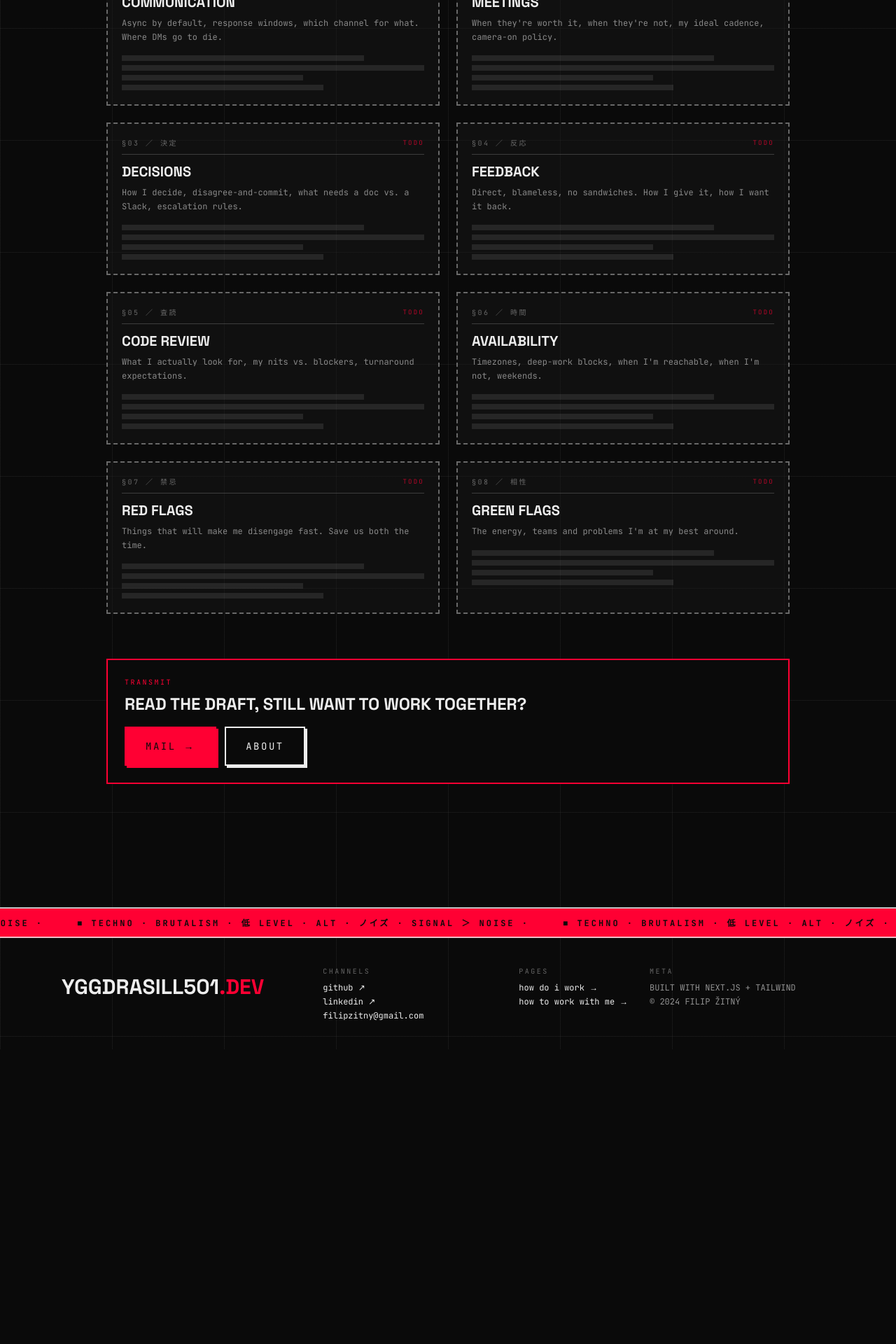
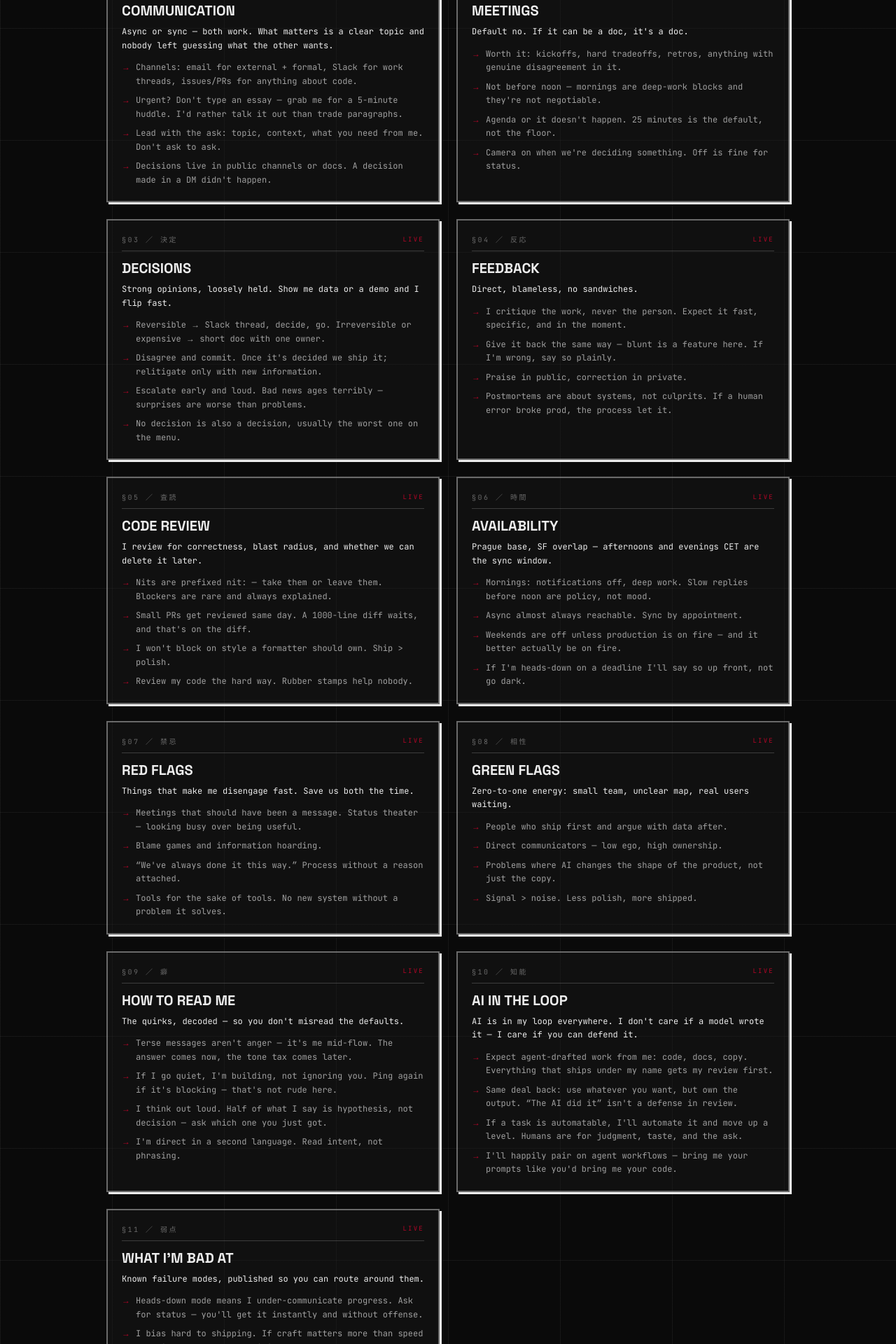
Before and after one commit to Yggdrasill501/yggdrasill501.dev, a Next.js app: page /how-to-work-with-me in a window 1280 px wide. Shown: the part 440-2360 px from the top of the page at 70% size. Before the commit the page ends 1939 px from the top, so only its background shows below. Built offline with nearby package versions, Linux system fonts and the light colour scheme.

Commit message:
feat(htwwm): update the section

```diff
--- a/app/how-to-work-with-me/page.tsx
+++ b/app/how-to-work-with-me/page.tsx
@@ -1,59 +1,149 @@
 import Link from "next/link";
 import Nav from "../components/Nav";
 import Footer from "../components/Footer";
-import { Badge } from "../components/ui/badge";
 import { Button } from "../components/ui/button";
 
 export const metadata = { title: "HOW TO WORK WITH ME / 説明書 — Filip Žitný" };
 
-const blocks: Array<{ index: string; kana: string; title: string; hint: string }> = [
+const blocks: Array<{
+  index: string;
+  kana: string;
+  title: string;
+  prime: string;
+  rules: string[];
+}> = [
   {
     index: "01",
     kana: "通信",
     title: "COMMUNICATION",
-    hint: "Async by default, response windows, which channel for what. Where DMs go to die.",
+    prime:
+      "Async or sync — both work. What matters is a clear topic and nobody left guessing what the other wants.",
+    rules: [
+      "Channels: email for external + formal, Slack for work threads, issues/PRs for anything about code.",
+      "Urgent? Don't type an essay — grab me for a 5-minute huddle. I'd rather talk it out than trade paragraphs.",
+      "Lead with the ask: topic, context, what you need from me. Don't ask to ask.",
+      "Decisions live in public channels or docs. A decision made in a DM didn't happen.",
+    ],
   },
   {
     index: "02",
     kana: "会議",
     title: "MEETINGS",
-    hint: "When they're worth it, when they're not, my ideal cadence, camera-on policy.",
+    prime: "Default no. If it can be a doc, it's a doc.",
+    rules: [
+      "Worth it: kickoffs, hard tradeoffs, retros, anything with genuine disagreement in it.",
+      "Not before noon — mornings are deep-work blocks and they're not negotiable.",
+      "Agenda or it doesn't happen. 25 minutes is the default, not the floor.",
+      "Camera on when we're deciding something. Off is fine for status.",
+    ],
   },
   {
     index: "03",
     kana: "決定",
     title: "DECISIONS",
-    hint: "How I decide, disagree-and-commit, what needs a doc vs. a Slack, escalation rules.",
+    prime: "Strong opinions, loosely held. Show me data or a demo and I flip fast.",
+    rules: [
+      "Reversible → Slack thread, decide, go. Irreversible or expensive → short doc with one owner.",
+      "Disagree and commit. Once it's decided we ship it; relitigate only with new information.",
+      "Escalate early and loud. Bad news ages terribly — surprises are worse than problems.",
+      "No decision is also a decision, usually the worst one on the menu.",
+    ],
   },
   {
     index: "04",
     kana: "反応",
     title: "FEEDBACK",
-    hint: "Direct, blameless, no sandwiches. How I give it, how I want it back.",
+    prime: "Direct, blameless, no sandwiches.",
+    rules: [
+      "I critique the work, never the person. Expect it fast, specific, and in the moment.",
+      "Give it back the same way — blunt is a feature here. If I'm wrong, say so plainly.",
+      "Praise in public, correction in private.",
+      "Postmortems are about systems, not culprits. If a human error broke prod, the process let it.",
+    ],
   },
   {
     index: "05",
     kana: "査読",
     title: "CODE REVIEW",
-    hint: "What I actually look for, my nits vs. blockers, turnaround expectations.",
+    prime: "I review for correctness, blast radius, and whether we can delete it later.",
+    rules: [
+      "Nits are prefixed nit: — take them or leave them. Blockers are rare and always explained.",
+      "Small PRs get reviewed same day. A 1000-line diff waits, and that's on the diff.",
+      "I won't block on style a formatter should own. Ship > polish.",
+      "Review my code the hard way. Rubber stamps help nobody.",
+    ],
   },
   {
     index: "06",
     kana: "時間",
     title: "AVAILABILITY",
-    hint: "Timezones, deep-work blocks, when I'm reachable, when I'm not, weekends.",
+    prime: "Prague base, SF overlap — afternoons and evenings CET are the sync window.",
+    rules: [
+      "Mornings: notifications off, deep work. Slow replies before noon are policy, not mood.",
+      "Async almost always reachable. Sync by appointment.",
+      "Weekends are off unless production is on fire — and it better actually be on fire.",
+      "If I'm heads-down on a deadline I'll say so up front, not go dark.",
+    ],
   },
   {
     index: "07",
     kana: "禁忌",
     title: "RED FLAGS",
-    hint: "Things that will make me disengage fast. Save us both the time.",
+    prime: "Things that make me disengage fast. Save us both the time.",
+    rules: [
+      "Meetings that should have been a message. Status theater — looking busy over being useful.",
+      "Blame games and information hoarding.",
+      "“We've always done it this way.” Process without a reason attached.",
+      "Tools for the sake of tools. No new system without a problem it solves.",
+    ],
   },
   {
     index: "08",
     kana: "相性",
     title: "GREEN FLAGS",
-    hint: "The energy, teams and problems I'm at my best around.",
+    prime: "Zero-to-one energy: small team, unclear map, real users waiting.",
+    rules: [
+      "People who ship first and argue with data after.",
+      "Direct communicators — low ego, high ownership.",
+      "Problems where AI changes the shape of the product, not just the copy.",
+      "Signal > noise. Less polish, more shipped.",
+    ],
+  },
+  {
+    index: "09",
+    kana: "癖",
+    title: "HOW TO READ ME",
+    prime: "The quirks, decoded — so you don't misread the defaults.",
+    rules: [
+      "Terse messages aren't anger — it's me mid-flow. The answer comes now, the tone tax comes later.",
+      "If I go quiet, I'm building, not ignoring you. Ping again if it's blocking — that's not rude here.",
+      "I think out loud. Half of what I say is hypothesis, not decision — ask which one you just got.",
+      "I'm direct in a second language. Read intent, not phrasing.",
+    ],
+  },
+  {
+    index: "10",
+    kana: "知能",
+    title: "AI IN THE LOOP",
+    prime: "AI is in my loop everywhere. I don't care if a model wrote it — I care if you can defend it.",
+    rules: [
+      "Expect agent-drafted work from me: code, docs, copy. Everything that ships under my name gets my review first.",
+      "Same deal back: use whatever you want, but own the output. “The AI did it” isn't a defense in review.",
+      "If a task is automatable, I'll automate it and move up a level. Humans are for judgment, taste, and the ask.",
+      "I'll happily pair on agent workflows — bring me your prompts like you'd bring me your code.",
+    ],
+  },
+  {
+    index: "11",
+    kana: "弱点",
+    title: "WHAT I'M BAD AT",
+    prime: "Known failure modes, published so you can route around them.",
+    rules: [
+      "Heads-down mode means I under-communicate progress. Ask for status — you'll get it instantly and without offense.",
+      "I bias hard to shipping. If craft matters more than speed on this one, say so explicitly.",
+      "Process without an owner or a reason makes me impatient, sometimes visibly.",
+      "Context-switching is expensive for me — batch the small asks when you can.",
+    ],
   },
 ];
 
@@ -63,18 +153,17 @@ export default function HowToWorkWithMePage() {
       <Nav />
       <main className="mx-auto max-w-5xl px-4 pt-12 pb-20 sm:px-6 sm:pt-20">
         <header className="mb-12 border-b-2 border-bone/30 pb-6">
-          <div className="flex items-center gap-3">
-            <div className="font-mono text-[10px] uppercase tracking-[0.3em] text-bone/40">
-              §07 ／ 説明書 ／ HOW TO WORK WITH ME
-            </div>
-            <Badge variant="outline">DRAFT</Badge>
+          <div className="font-mono text-[10px] uppercase tracking-[0.3em] text-bone/40">
+            §07 ／ 説明書 ／ HOW TO WORK WITH ME
           </div>
           <h1 className="mt-2 font-display text-5xl font-black uppercase tracking-tight sm:text-7xl">
             HOW TO WORK <span className="text-rust">WITH ME.</span>
           </h1>
           <p className="mt-3 max-w-2xl font-mono text-sm text-bone/65">
-            An operating manual. Placeholder for now — the sections are shape,
-            the copy comes later. If you want the rig instead of the manual,{" "}
+            An operating manual: how I communicate, decide, and take
+            feedback — and how to change my mind. Five minutes here saves us
+            a month of guessing at each other. If you want the rig instead
+            of the manual,{" "}
             <Link href="/how-do-i-work" className="text-rust hover:underline">
               read how I work ←
             </Link>
@@ -83,7 +172,7 @@ export default function HowToWorkWithMePage() {
 
         <div className="grid grid-cols-1 gap-6 md:grid-cols-2">
           {blocks.map((b) => (
-            <PlaceholderBlock key={b.index} {...b} />
+            <ManualBlock key={b.index} {...b} />
           ))}
         </div>
 
@@ -92,7 +181,7 @@ export default function HowToWorkWithMePage() {
             TRANSMIT
           </div>
           <h2 className="mt-2 font-display text-2xl font-black uppercase">
-            Read the draft, still want to work together?
+            Read the manual, still want to work together?
           </h2>
           <div className="mt-4 flex flex-wrap gap-3">
             <a href="mailto:filipzitny@proton.me">
@@ -113,42 +202,45 @@ export default function HowToWorkWithMePage() {
   );
 }
 
-function PlaceholderBlock({
+function ManualBlock({
   index,
   kana,
   title,
-  hint,
+  prime,
+  rules,
 }: {
   index: string;
   kana: string;
   title: string;
-  hint: string;
+  prime: string;
+  rules: string[];
 }) {
   return (
-    <section className="flex h-full flex-col border-2 border-dashed border-bone/40 bg-ash/40 p-5">
+    <section className="flex h-full flex-col border-2 border-bone/40 bg-ash/40 p-5 shadow-brut-sm">
       <div className="mb-3 flex items-center justify-between border-b border-bone/20 pb-2">
         <span className="font-mono text-[10px] uppercase tracking-[0.25em] text-bone/40">
           §{index} ／ {kana}
         </span>
         <span className="font-mono text-[9px] uppercase tracking-[0.25em] text-rust/70">
-          TODO
+          LIVE
         </span>
       </div>
       <h2 className="font-display text-xl font-black uppercase leading-tight">
         {title}
       </h2>
-      <p className="mt-2 font-mono text-xs leading-relaxed text-bone/55">
-        {hint}
+      <p className="mt-2 font-mono text-xs leading-relaxed text-bone">
+        {prime}
       </p>
-      <div
-        aria-hidden
-        className="mt-4 flex-1 space-y-1.5 font-mono text-xs text-bone/25"
-      >
-        <div className="h-2 w-4/5 bg-bone/10" />
-        <div className="h-2 w-full bg-bone/10" />
-        <div className="h-2 w-3/5 bg-bone/10" />
-        <div className="h-2 w-2/3 bg-bone/10" />
-      </div>
+      <ul className="mt-3 flex-1 space-y-2 font-mono text-xs leading-relaxed text-bone/65">
+        {rules.map((rule) => (
+          <li key={rule} className="flex items-baseline gap-2">
+            <span aria-hidden className="text-rust/70">
+              →
+            </span>
+            <span>{rule}</span>
+          </li>
+        ))}
+      </ul>
     </section>
   );
 }
```
